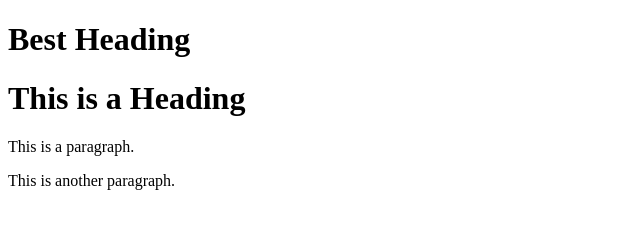
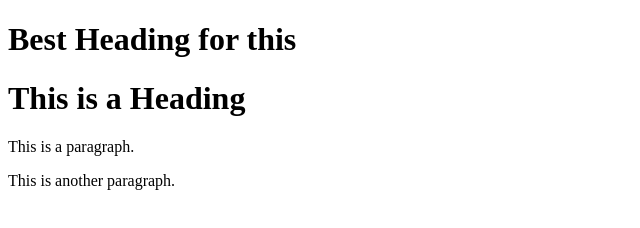
Before and after one commit to OkanZengin/Python_Learning, a plain HTML site: page index.html in a window 1280 px wide. Shown: the whole page, without its empty margins (0-640 px from the left). Drawn offline with Linux system fonts and the light colour scheme.

Commit message:
added a sentence

```diff
--- a/index.html
+++ b/index.html
@@ -4,7 +4,7 @@
 <title>Page Title</title>
 </head>
 <body>
-    <h1>Best Heading</h1>
+    <h1>Best Heading for this</h1>
     <h1>This is a Heading</h1>
     <p>This is a paragraph.</p>
     <p>This is another paragraph.</p>
```
